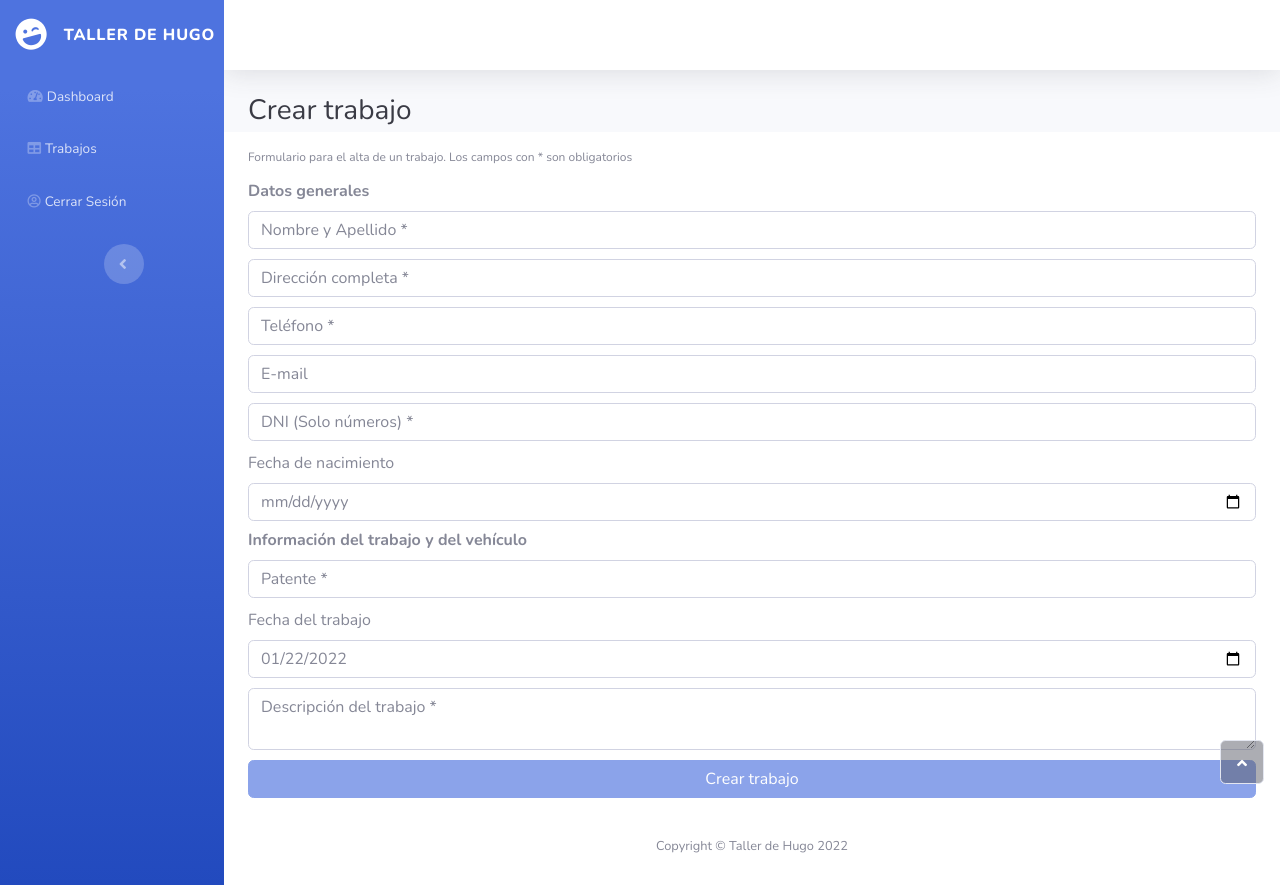
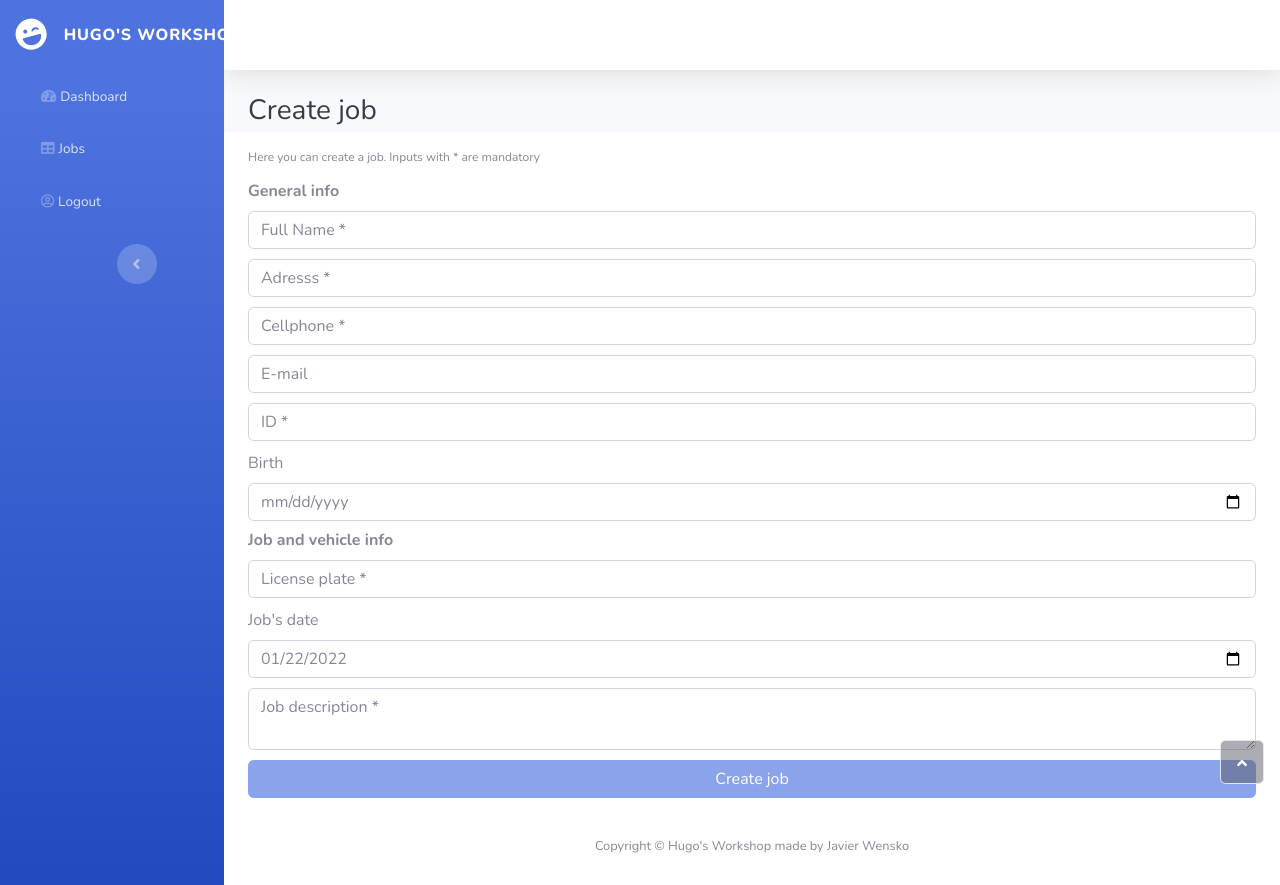
Before and after one commit to javierwnk/hugos-workshop, a plain HTML site: page create.html in a window 1280 px wide. Drawn offline with nearby package versions, Linux system fonts and the light colour scheme; a script that the page names is missing.

Commit message:
HTML English Version

```diff
--- a/create.html
+++ b/create.html
@@ -31,14 +31,14 @@
         <nav class="navbar navbar-dark align-items-start sidebar sidebar-dark accordion bg-gradient-primary p-0">
             <div class="container-fluid d-flex flex-column p-0"><a class="navbar-brand d-flex justify-content-center align-items-center sidebar-brand m-0" href="#">
                     <div class="sidebar-brand-icon rotate-n-15"><i class="fas fa-laugh-wink"></i></div>
-                    <div class="sidebar-brand-text mx-3"><span>Taller de Hugo</span></div>
+                    <div class="sidebar-brand-text mx-3"><span>Hugo's workshop</span></div>
                 </a>
                 <hr class="sidebar-divider my-0">
                 <ul class="navbar-nav text-light" id="accordionSidebar">
                     <li class="nav-item"><a class="nav-link" href="index.html"><i class="fas fa-tachometer-alt"></i><span>Dashboard</span></a></li>
                     <li class="nav-item"></li>
-                    <li class="nav-item"><a class="nav-link" href="jobs.html"><i class="fas fa-table"></i><span>Trabajos</span></a></li>
-                    <li class="nav-item" id="logOut"><a class="nav-link" href="login.html"><i class="far fa-user-circle"></i><span>Cerrar Sesión</span></a></li>
+                    <li class="nav-item"><a class="nav-link" href="jobs.html"><i class="fas fa-table"></i><span>Jobs</span></a></li>
+                    <li class="nav-item" id="logOut"><a class="nav-link" href="login.html"><i class="far fa-user-circle"></i><span>Logout</span></a></li>
                 </ul>
                 <div class="text-center d-none d-md-inline"><button class="btn rounded-circle border-0" id="sidebarToggle" type="button"></button></div>
             </div>
@@ -53,33 +53,33 @@
                     </div>
                 </nav>
                 <div class="container-fluid">
-                    <h3 class="text-dark mb-1">Crear trabajo</h3>
+                    <h3 class="text-dark mb-1">Create job</h3>
                 </div>
                 <div class="row" style="background: var(--bs-white);">
                     <div class="col">
                         <div class="container">
                             <div class="row">
                                 <div class="col-md-12">
-                                    <p style="margin: 16px 0 16px;font-size: 12px;">Formulario para el alta de un trabajo. Los campos con * son obligatorios</p>
+                                    <p style="margin: 16px 0 16px;font-size: 12px;">Here you can create a job. Inputs with * are mandatory</p>
                                     <form>
-                                        <h6 style="font-weight: bold;">Datos generales</h6>
-                                        <input class="form-control" type="text" placeholder="Nombre y Apellido *" style="margin: 10px 0;" required id="name">
-                                        <input class="form-control" type="text" placeholder="Dirección completa *" style="margin: 10px 0;" required id="address">
-                                        <input class="form-control" type="tel" required id="phone" placeholder="Teléfono *">
+                                        <h6 style="font-weight: bold;">General info</h6>
+                                        <input class="form-control" type="text" placeholder="Full Name *" style="margin: 10px 0;" required id="name">
+                                        <input class="form-control" type="text" placeholder="Adresss *" style="margin: 10px 0;" required id="address">
+                                        <input class="form-control" type="tel" required id="phone" placeholder="Cellphone *">
                                         <input class="form-control" type="email" style="margin: 10px 0;" placeholder="E-mail" id="email">
-                                        <input class="form-control" type="number" placeholder="DNI (Solo números) *" required="" style="margin: 0 0 10px 0;" id="dni">
+                                        <input class="form-control" type="number" placeholder="ID *" required="" style="margin: 0 0 10px 0;" id="dni">
 
-                                        <label class="form-label">Fecha de nacimiento</label>
+                                        <label class="form-label">Birth</label>
                                         <input class="form-control" type="date" style="margin: 0 0 10px 0;" id="birth">
 
-                                        <h6 style="font-weight: bold;">Información del trabajo y del vehículo</h6>
-                                        <input class="form-control" type="text" placeholder="Patente *" style="margin: 10px 0;" required id="plate">
-                                        <label class="form-label">Fecha del trabajo</label>
+                                        <h6 style="font-weight: bold;">Job and vehicle info</h6>
+                                        <input class="form-control" type="text" placeholder="License plate *" style="margin: 10px 0;" required id="plate">
+                                        <label class="form-label">Job's date</label>
 
                                         <input class="form-control" type="date" style="margin: 0 0 10px 0;" required id="date">
-                                        <textarea class="form-control" placeholder="Descripción del trabajo *" id="jobDescription"></textarea>
+                                        <textarea class="form-control" placeholder="Job description *" id="jobDescription"></textarea>
 
-                                        <button class="btn btn-primary" type="button" style="margin: 10px 0;width: 100%;" id="save" disabled>Crear trabajo</button>
+                                        <button class="btn btn-primary" type="button" style="margin: 10px 0;width: 100%;" id="save" disabled>Create job</button>
                                     </form>
                                 </div>
                             </div>
@@ -89,7 +89,7 @@
             </div>
             <footer class="bg-white sticky-footer">
                 <div class="container my-auto">
-                    <div class="text-center my-auto copyright"><span>Copyright © Taller de Hugo 2022</span></div>
+                    <div class="text-center my-auto copyright"><span>Copyright © Hugo's Workshop made by Javier Wensko</span></div>
                 </div>
             </footer>
         </div><a class="border rounded d-inline scroll-to-top" href="#page-top"><i class="fas fa-angle-up"></i></a>
```
Also changed, not shown: 404.html (+6 -6 lines), detalle.html (+14 -14 lines), edit.html (+6 -6 lines), jobs.html (+11 -11 lines), login.html (+3 -3 lines).
